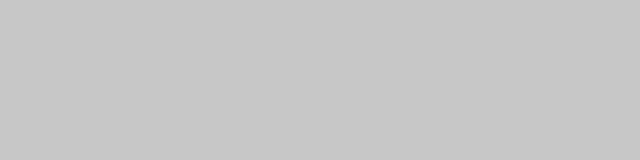
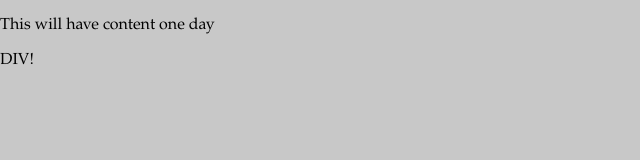
Before and after one commit to pbrokens/339-2021-lecture, a plain HTML site: page product.html in a window 1280 px wide. Shown: the whole page, without its empty margins (0-640 px from the left). Drawn offline with Linux system fonts and the light colour scheme.

Commit message:
Worked on product
added some content

```diff
--- a/product.html
+++ b/product.html
@@ -19,7 +19,8 @@
 	</head>
 
 	<body>
-
+		<p>This will have content one day</p>
+		<footer>DIV!</footer>
 	</body>
 
 	</html>
```
